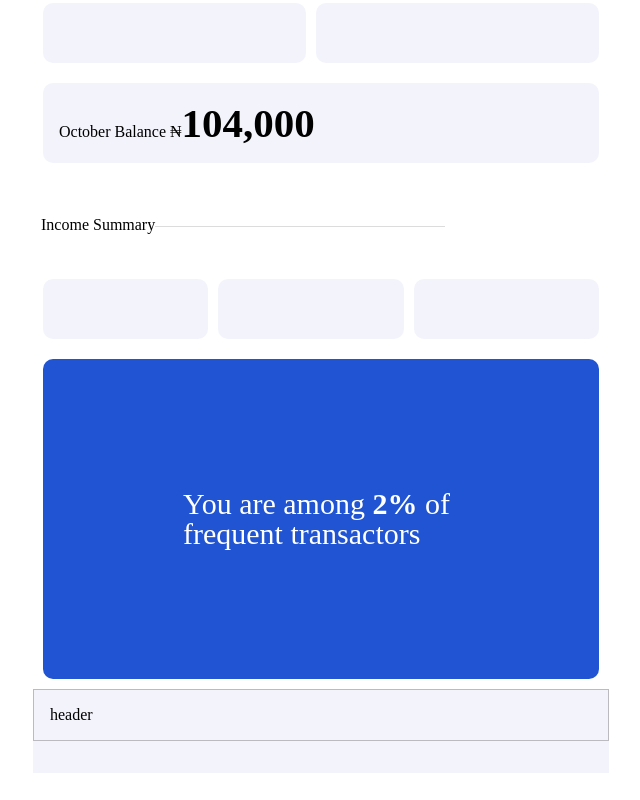
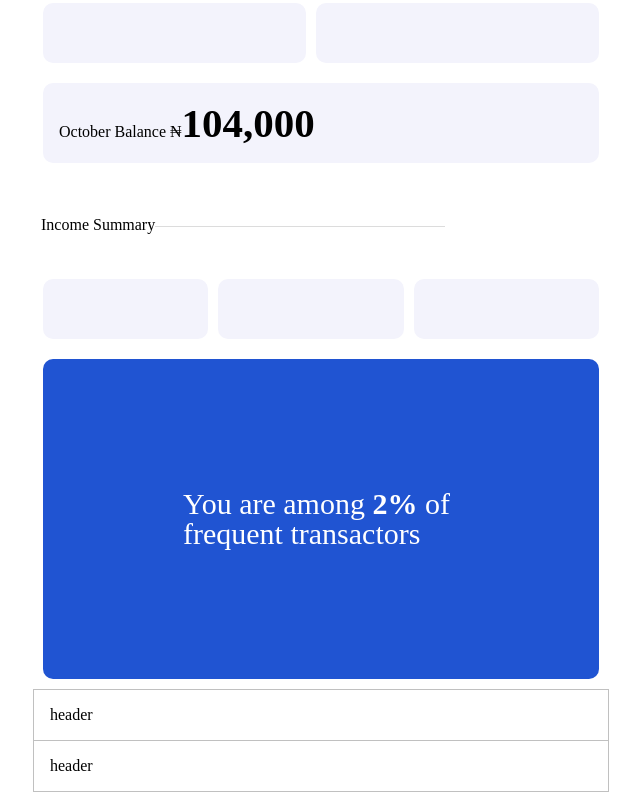
Before and after one commit to ArcOmotola/email-template, a plain HTML site: page index.html in a window 1280 px wide. Shown: the part 627-1427 px from the top of the page, without its empty margins (319-959 px from the left). Drawn offline with Linux system fonts and the light colour scheme; a web font is replaced by a local one.

Commit message:
initial commit

```diff
--- a/index.html
+++ b/index.html
@@ -147,16 +147,17 @@
         <!-- Body  10-->
         <table role="presentation" align="center" border="0" width="90%" cellspacing="0" bgcolor="#ffffff">
             <tr>
-                <td style="vertical-align: top; padding: 16px; background-color:#F3F3FC; width:273px; border: 1px solid #7c7c7c7a">
+                <td style="vertical-align: top; padding: 16px; background-color:#ffffff; width:273px; border: 1px solid #7c7c7c7a">
                     header
                 </td>
             </tr>
             <tr>
-                <td style="vertical-align: top; padding: 16px; background-color:#F3F3FC; width:273px;">
-
+                <td style="vertical-align: top; padding: 16px; background-color:#ffffff; width:273px; border-left: 1px solid #7c7c7c7a; border-right: 1px solid #7c7c7c7a; border-bottom: 1px solid #7c7c7c7a">
+                    header
                 </td>
             </tr>
         </table>
+
 
 
 
```
Also changed, not shown: 1 other file.
